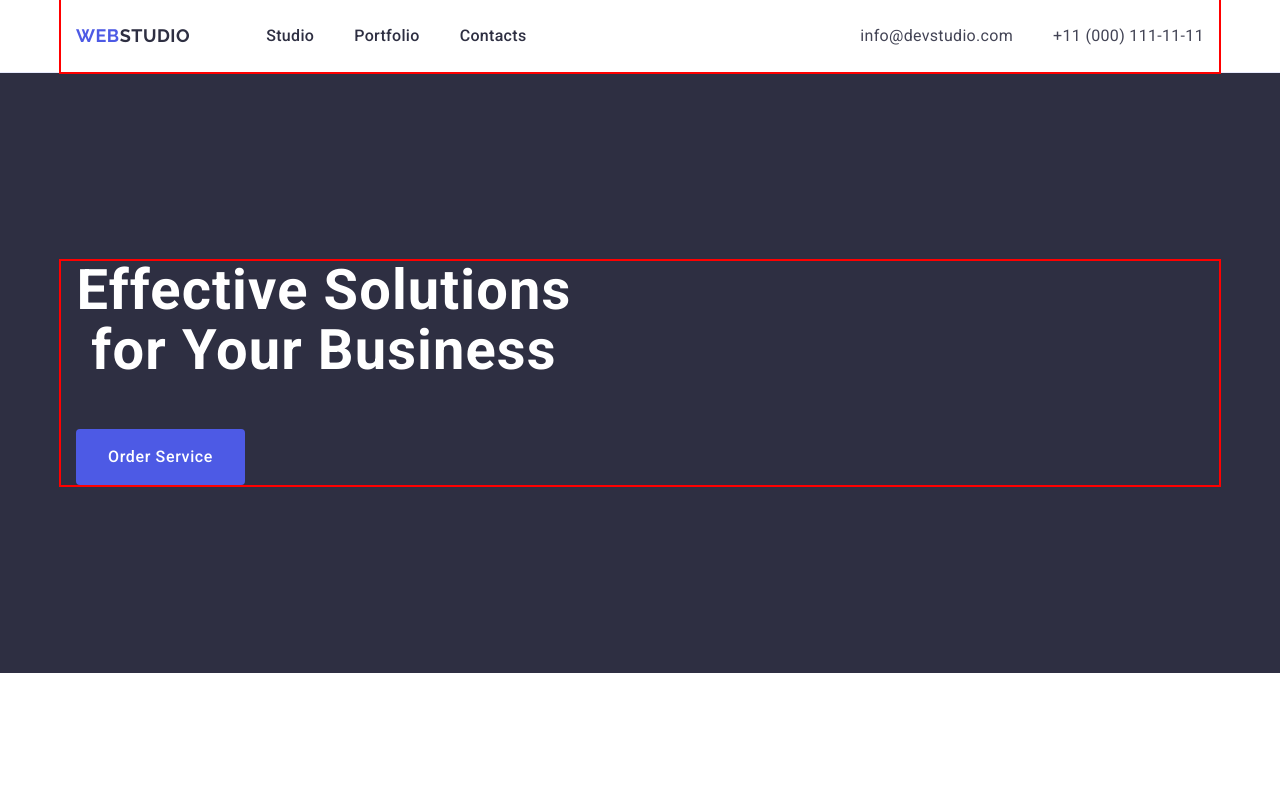
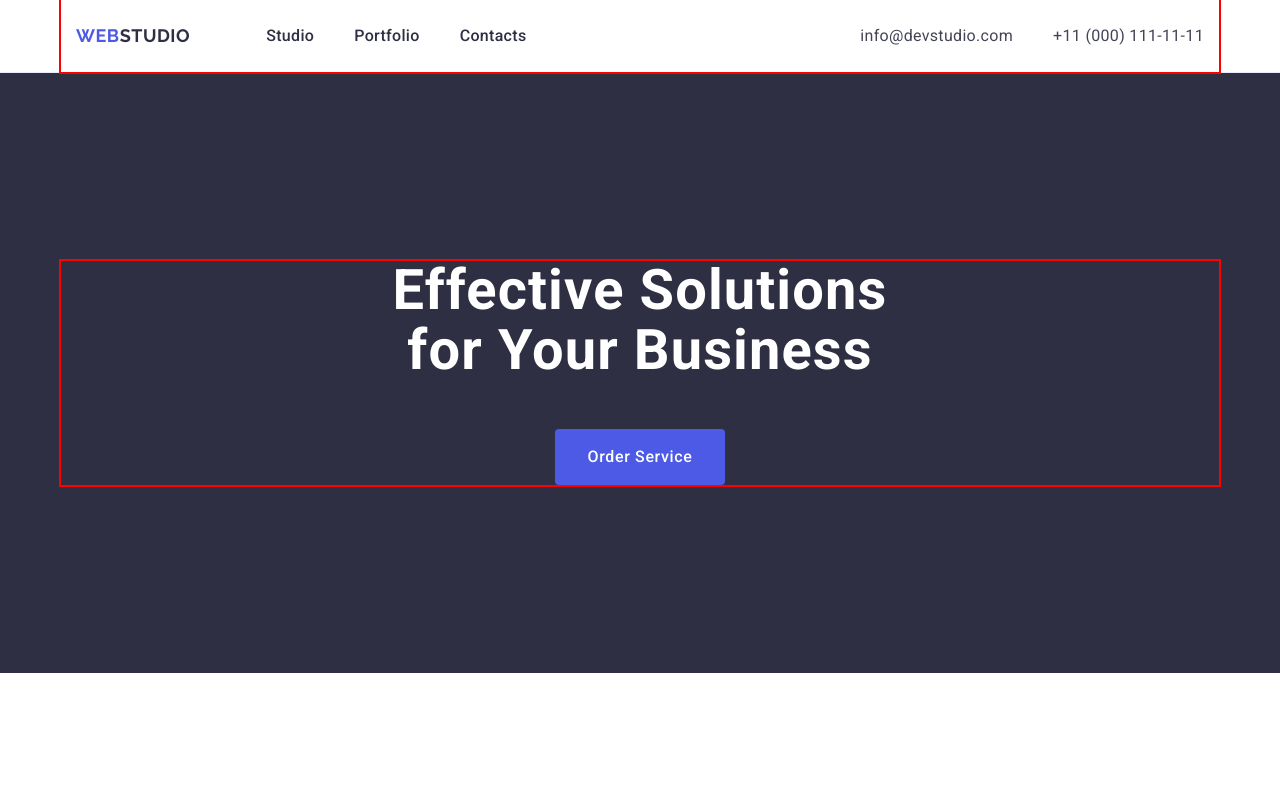
Before and after one commit to Caju2015/goit-markup-hw-03, a plain HTML site: page index.html in a window 1280 px wide. Shown: the top 789 px of the page. Drawn offline with nearby package versions, Linux system fonts and the light colour scheme.

Commit message:
mentor check hero

```diff
--- a/css/styles.css
+++ b/css/styles.css
@@ -76,7 +76,6 @@ address {
 .header-container {
     display: flex;
     align-items: center;
-    /* gap: 90px; */
 }
 
 .header-navigation {
@@ -168,12 +167,6 @@ address {
 }
 
 .hero-container {
-    margin-right: auto;
-    margin-left: auto;
-    /* padding-top: 188px;
-    padding-right: 472px;
-    padding-bottom: 292px;
-    padding-left: 472px; */
 }
 
 .hero-title {
@@ -185,6 +178,8 @@ address {
     text-align: center;
     max-width: 496px;
     margin-bottom: 48px;
+    margin-right: auto;
+    margin-left: auto
 }
 
 .hero-btn {
@@ -203,6 +198,8 @@ address {
     gap: 10px;
     min-width: 169px;
     border-radius: 4px;
+    margin-right: auto;
+    margin-left: auto
 }
 
 .hero-btn > body {
@@ -254,7 +251,6 @@ address {
 }
 
 .team-container {
-    /* padding-bottom: 120px; */
 }
 
 .team-title {
@@ -285,7 +281,6 @@ address {
 }
 
 .team-img {
-    /* margin-bottom: 32px; */
 }
 
 .team-subtitle {
@@ -313,7 +308,6 @@ address {
 
 /* ===PORTFOLIO (Section 4)=== */
 .portfolio {
-    /* border-bottom: 1px solid #E7E9FC; */
 }
 
 .portfolio-title {
@@ -335,14 +329,11 @@ address {
 }
 
 .portfolio-item {
-    /* border: 1px solid #E7E9FC; */
     background-color: #FFF;
-    /* margin-bottom: 32px; */
     width: calc((100% - 48px) / 3);
 }
 
 .portfolio-card {
-    /* margin-bottom: 32px; */
 }
 
 .portfolio-subtitle {
@@ -385,7 +376,6 @@ address {
     line-height: 1.17;
     letter-spacing: 0.03em;
     text-transform: uppercase;
-    /* padding-left: 156px; */
     display: inline-block;
     margin-bottom: 16px;
 }
@@ -399,8 +389,5 @@ address {
     font-size: 16px;
     line-height: 1.5;
     letter-spacing: 0.02em;
-    /* max-width: 264px; */
-    /* padding-top: 16px;
-    padding-left: 156px; */
 }
 /* ===FOOTER END=== */
```
